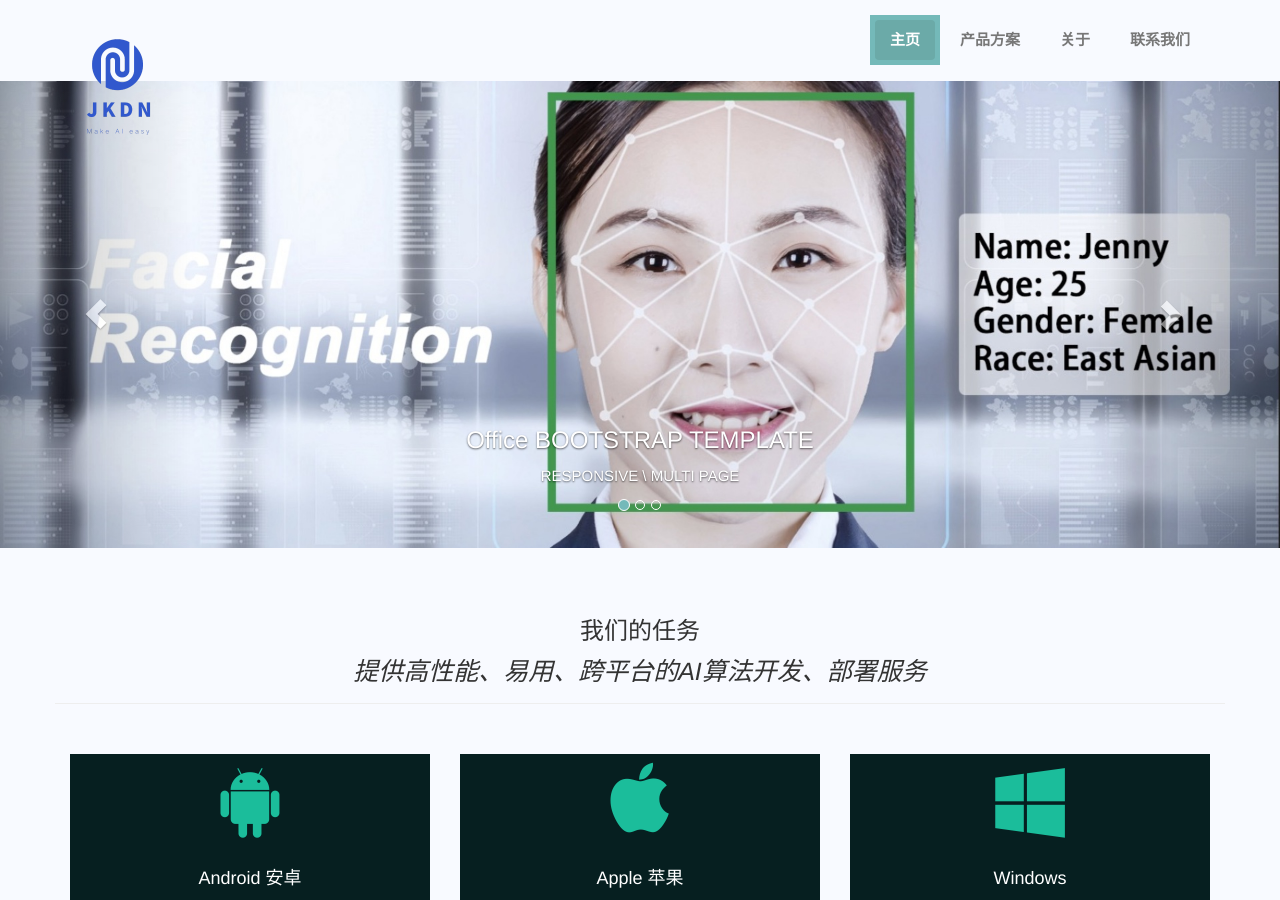
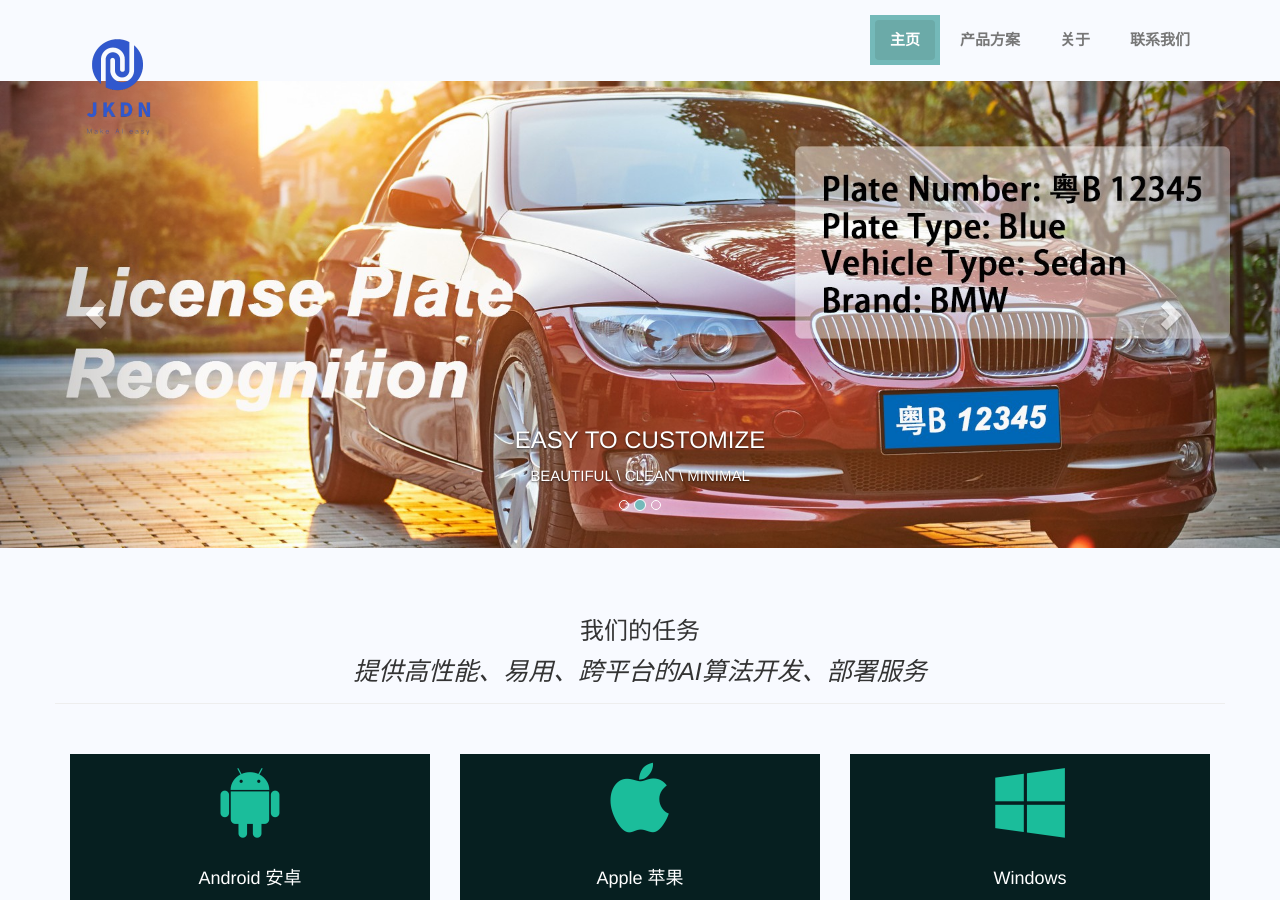
Before and after one commit to JKDN-Tech/JKDN-Tech.github.io, a Jekyll site: the page built from index.html, in a window 1280 px wide and 900 px high. Built offline with Jekyll 4.4.1, drawn with Linux system fonts in a browser that asks for light colours.

Commit message:
add license plate picture

```diff
--- a/_layouts/home_style.html
+++ b/_layouts/home_style.html
@@ -33,7 +33,7 @@
 
                         <!-- Begin Slide 2 -->
                         <div class="item">
-                            <img src="../assets/img/slider/face_algo.jpg" height="400" alt="Image of second carousel" align="center">
+                            <img src="../assets/img/slider/license_plate_algo.jpg" height="400" alt="Image of second carousel" align="center">
                             <div class="carousel-caption">
                                 <h3 class="carousel-title hidden-xs">EASY TO CUSTOMIZE</h3>
                                 <p class="carousel-body">BEAUTIFUL \ CLEAN \ MINIMAL</p>
```
Also changed, not shown: assets/img/slider/license_plate_algo.jpg (added).
